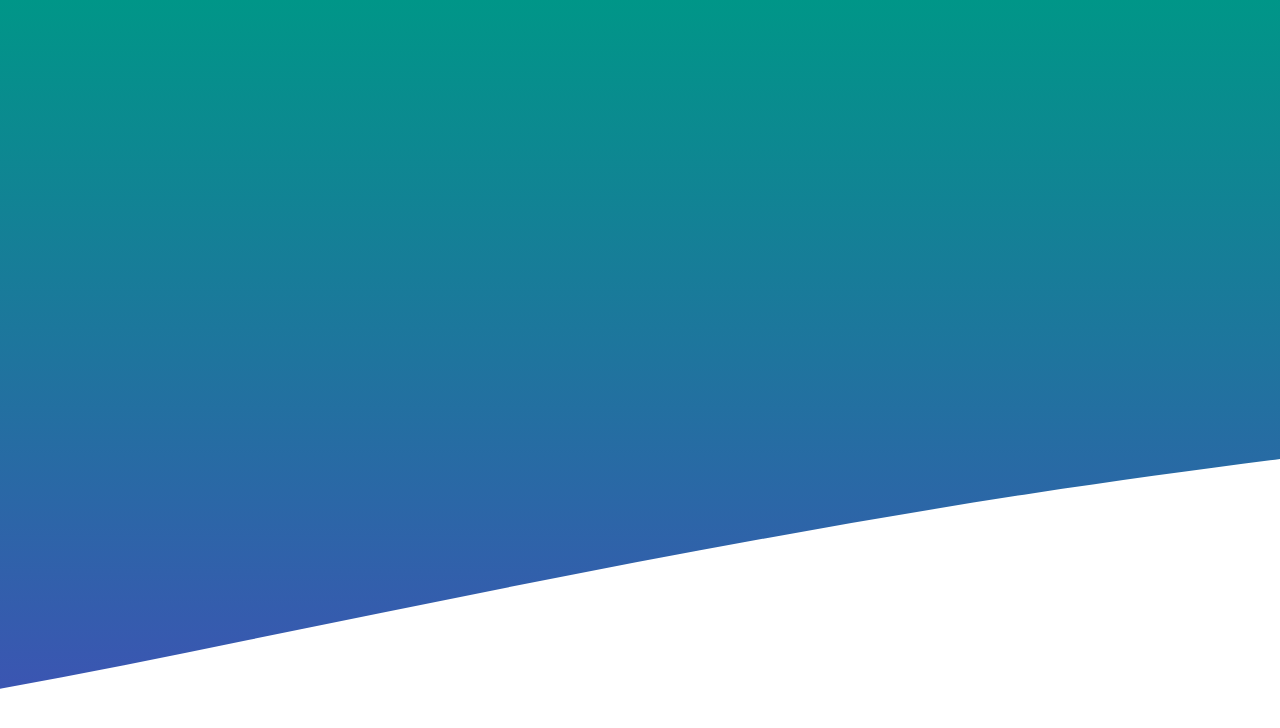
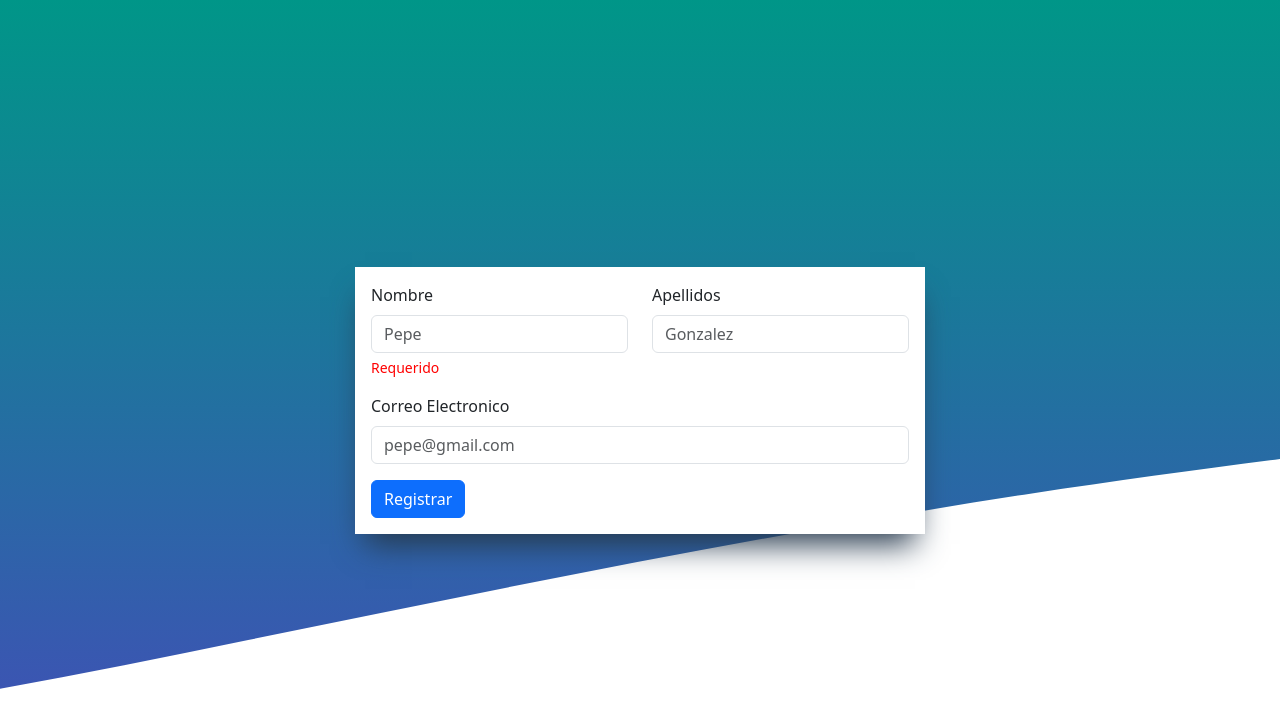
Before and after one commit to Erick-Hernandez-Ortega/AbastoTotal, an Angular app: page /register in a window 1280 px wide. Shown: the top 728 px of the page. Built offline with nearby package versions, Linux system fonts and the light colour scheme.

Commit message:
Se trabaja en la vista de Registro

```diff
--- a/src/app/components/register/register.component.css
+++ b/src/app/components/register/register.component.css
@@ -4,3 +4,12 @@
   background-position: top;
   background-size: cover;
 }
+
+.register-card {
+  background-color: var(--blanco);
+  box-shadow: rgb(38, 57, 77) 0px 20px 30px -10px;
+}
+
+#emailHelp {
+  color: red;
+}
--- a/src/app/components/register/register.component.html
+++ b/src/app/components/register/register.component.html
@@ -1,5 +1,28 @@
 <app-loader *ngIf="loading"></app-loader>
 
 <div class="register vh-100 d-flex justify-content-center align-items-center" *ngIf="!loading">
+  <div class="register-card p-3">
+    <form action="">
+        <div class="row">
+            <div class="mb-3 col">
+                <label class="form-label">Nombre</label>
+                <input type="text" class="form-control" id="i-name" placeholder="Pepe" required>
+                <div id="emailHelp" class="form-text">Requerido</div>
+            </div>
+            <div class="col mb-3">
+                <label class="form-label">Apellidos</label>
+                <input type="text" class="form-control" id="i-lastname" placeholder="Gonzalez" required>
+            </div>
+        </div>
+        <div class="row">
+            <div class="col mb-3">
+                <label class="form-label">Correo Electronico</label>
+                <input type="email" class="form-control" id="i-email" placeholder="pepe@gmail.com" required>
+            </div>
 
+        </div>
+        <button type="submit" class="btn btn-primary">Registrar</button>
+
+    </form>
+  </div>
 </div>
```
